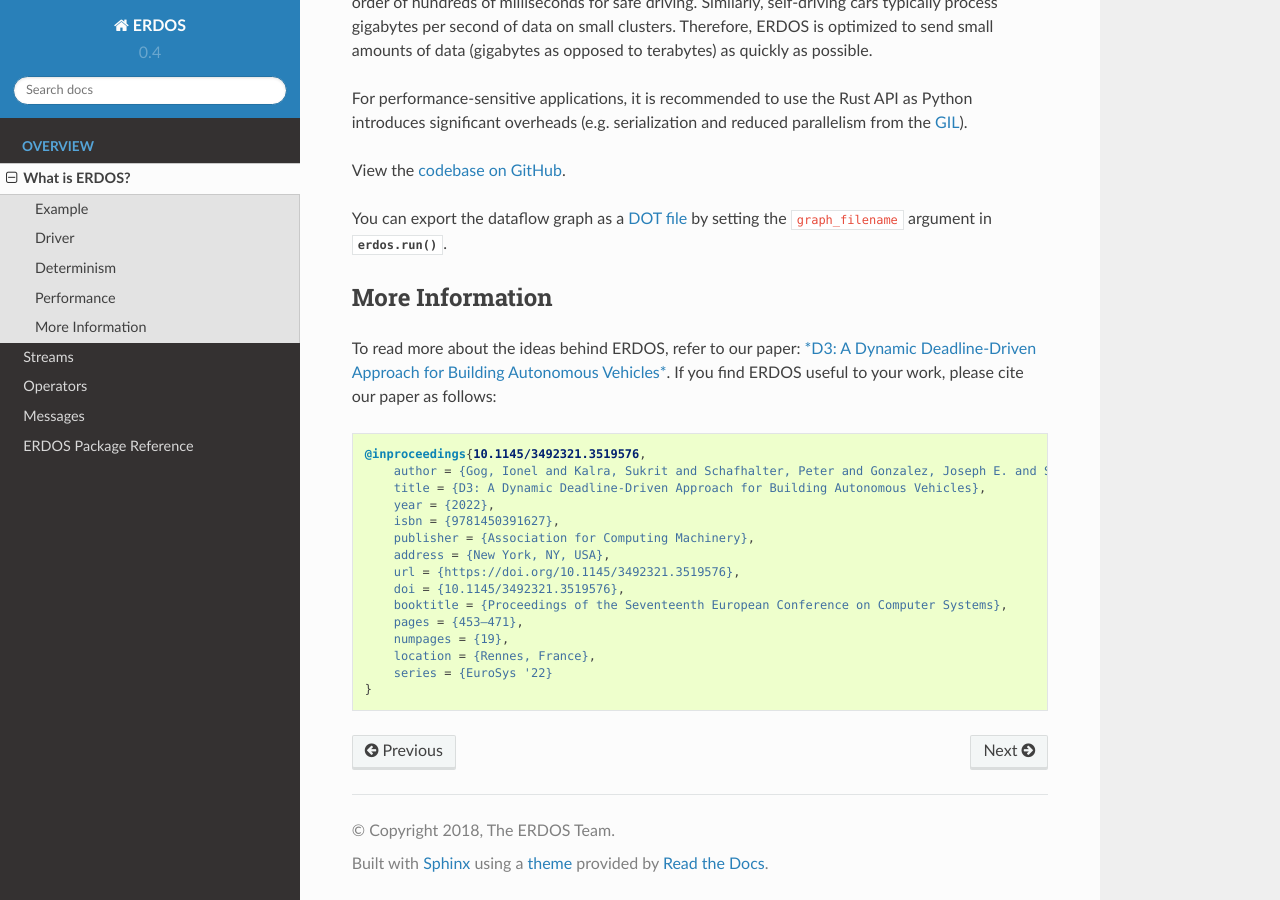
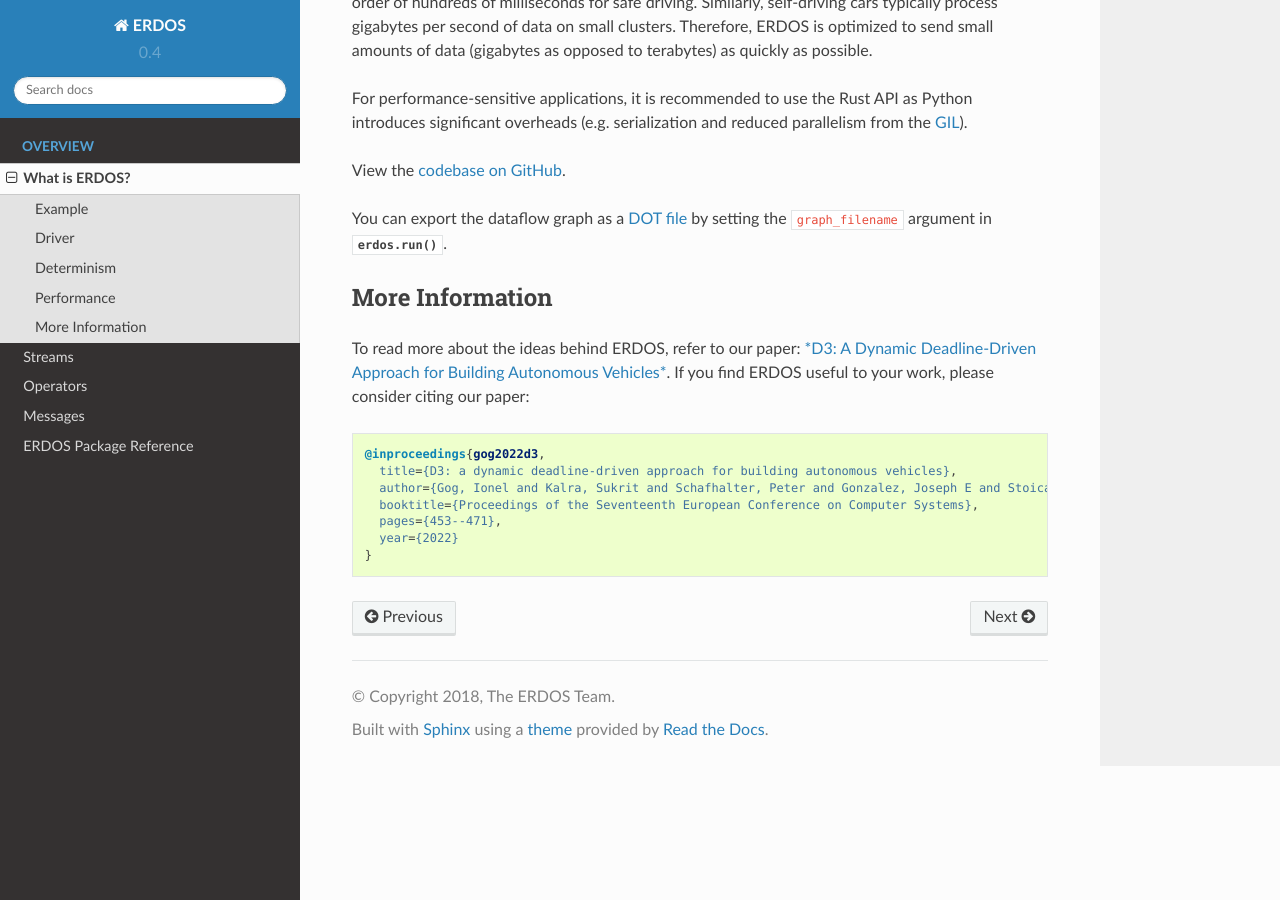
Before and after one commit to erdos-project/erdos, a Sphinx documentation site: the page built from python/doc/source/intro.rst, in a window 1280 px wide and 900 px high, scrolled down 1455 px. Built offline with Sphinx 7.4.7 and the Read the Docs theme 2.0.0, drawn with Linux system fonts in a browser that asks for light colours.

Commit message:
Simplify bibtex citation

```diff
--- a/python/doc/source/intro.rst
+++ b/python/doc/source/intro.rst
@@ -103,22 +103,14 @@ More Information
 
 To read more about the ideas behind ERDOS, refer to our paper:
 `*D3: A Dynamic Deadline-Driven Approach for Building Autonomous Vehicles* <https://dl.acm.org/doi/10.1145/3492321.3519576>`_.
-If you find ERDOS useful to your work, please cite our paper as follows:
+If you find ERDOS useful to your work, please consider citing our paper:
 
 .. code-block:: bibtex
 
-  @inproceedings{10.1145/3492321.3519576,
-      author = {Gog, Ionel and Kalra, Sukrit and Schafhalter, Peter and Gonzalez, Joseph E. and Stoica, Ion},
-      title = {D3: A Dynamic Deadline-Driven Approach for Building Autonomous Vehicles},
-      year = {2022},
-      isbn = {9781450391627},
-      publisher = {Association for Computing Machinery},
-      address = {New York, NY, USA},
-      url = {https://doi.org/10.1145/3492321.3519576},
-      doi = {10.1145/3492321.3519576},
-      booktitle = {Proceedings of the Seventeenth European Conference on Computer Systems},
-      pages = {453–471},
-      numpages = {19},
-      location = {Rennes, France},
-      series = {EuroSys '22}
+  @inproceedings{gog2022d3,
+    title={D3: a dynamic deadline-driven approach for building autonomous vehicles},
+    author={Gog, Ionel and Kalra, Sukrit and Schafhalter, Peter and Gonzalez, Joseph E and Stoica, Ion},
+    booktitle={Proceedings of the Seventeenth European Conference on Computer Systems},
+    pages={453--471},
+    year={2022}
   }
```
Also changed, not shown: README.md (+7 -15 lines), 1 other file.
